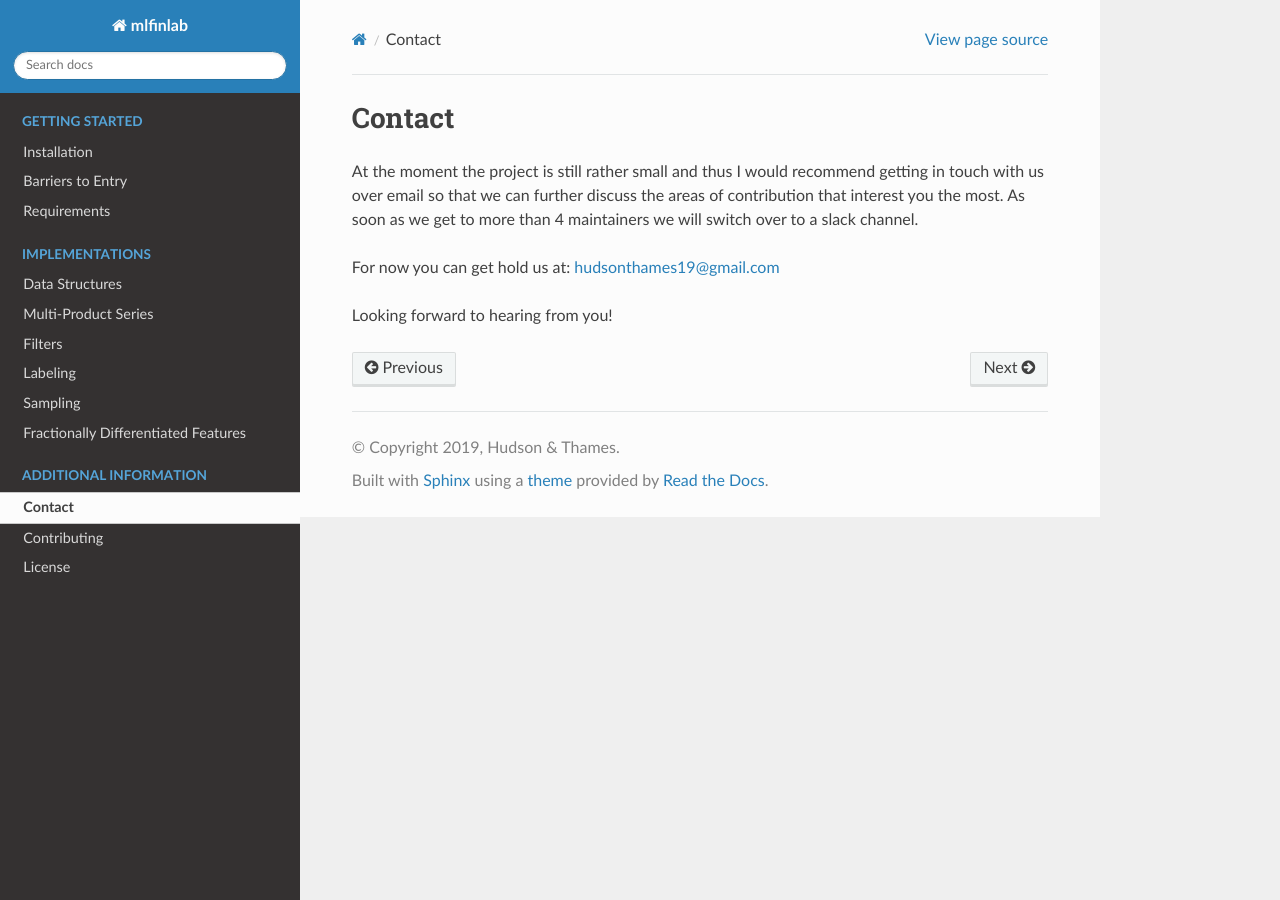
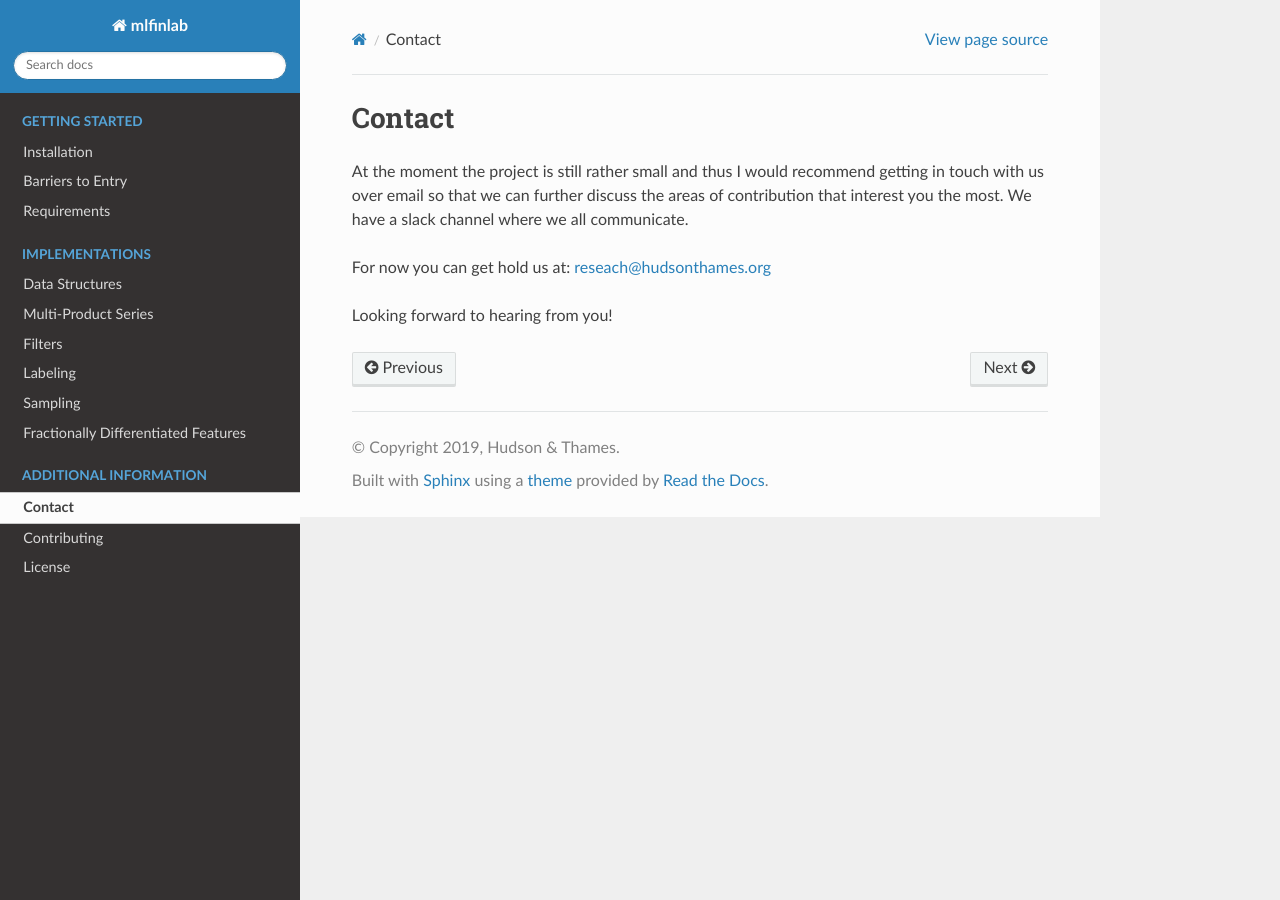
Before and after one commit to hudson-and-thames/mlfinlab, a Sphinx documentation site: the page built from docs/source/additional_information/contact.rst, in a window 1280 px wide. Built offline with Sphinx 7.4.7 and the Read the Docs theme 2.0.0, drawn with Linux system fonts in a browser that asks for light colours.

Commit message:
Update contact.rst

```diff
--- a/docs/source/additional_information/contact.rst
+++ b/docs/source/additional_information/contact.rst
@@ -4,10 +4,10 @@
 Contact
 =======
 
-At the moment the project is still rather small and thus I would recommend getting in touch with us over email so that we can further discuss the areas of contribution that interest you the most. As soon as we get to more than 4 maintainers we will switch over to a slack channel.
+At the moment the project is still rather small and thus I would recommend getting in touch with us over email so that we can further discuss the areas of contribution that interest you the most. We have a slack channel where we all communicate.
 
-For now you can get hold us at: hudsonthames19@gmail.com
+For now you can get hold us at: reseach@hudsonthames.org
 
 Looking forward to hearing from you!
 
-.. _email: hudsonthames19@gmail.com
+.. _email: reseach@hudsonthames.org
```
